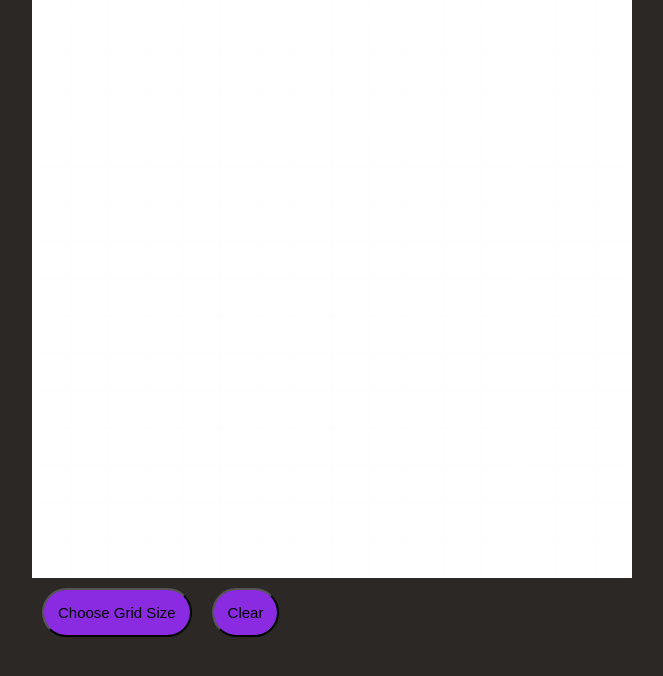
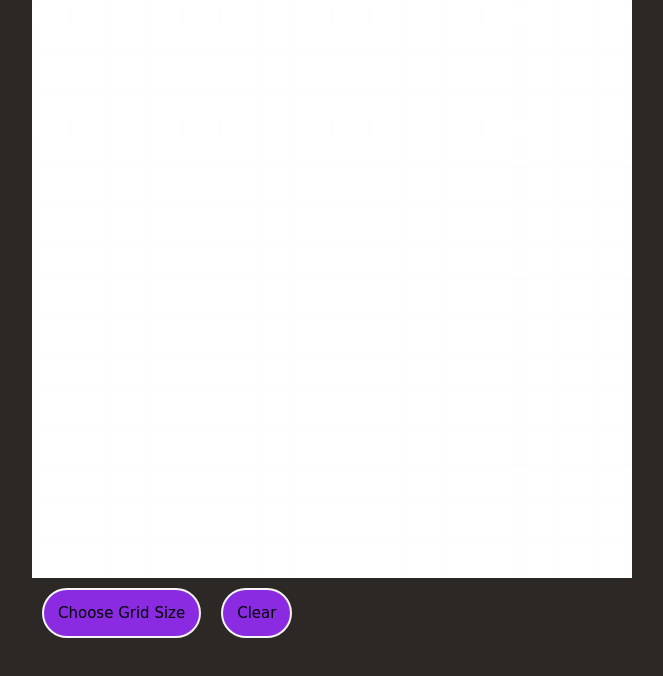
Before and after one commit to vikasAWA/etch-a-sketch, a plain HTML site: page index.html in a window 1280 px wide. Shown: the part 130-806 px from the top of the page, without its empty margins (308-971 px from the left). Drawn offline with Linux system fonts and the light colour scheme.

Commit message:
Styled buttons

```diff
--- a/style.css
+++ b/style.css
@@ -32,6 +32,8 @@ button {
     border-radius: 60px;
     padding: 14px;
     background-color: blueviolet;
+    border: 2px solid whitesmoke;
+    font-family: cursive;
 }
 
 .title {
```
